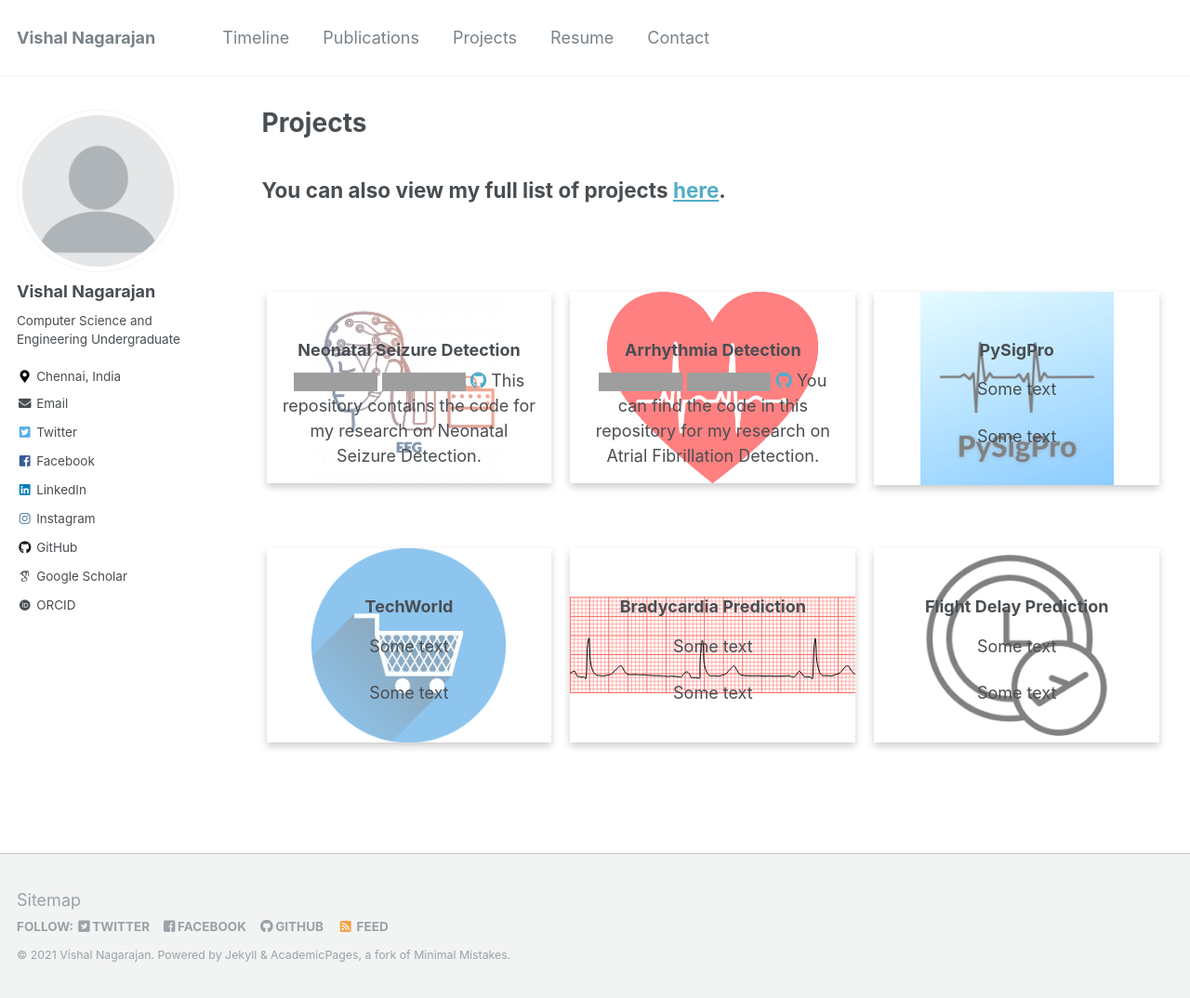
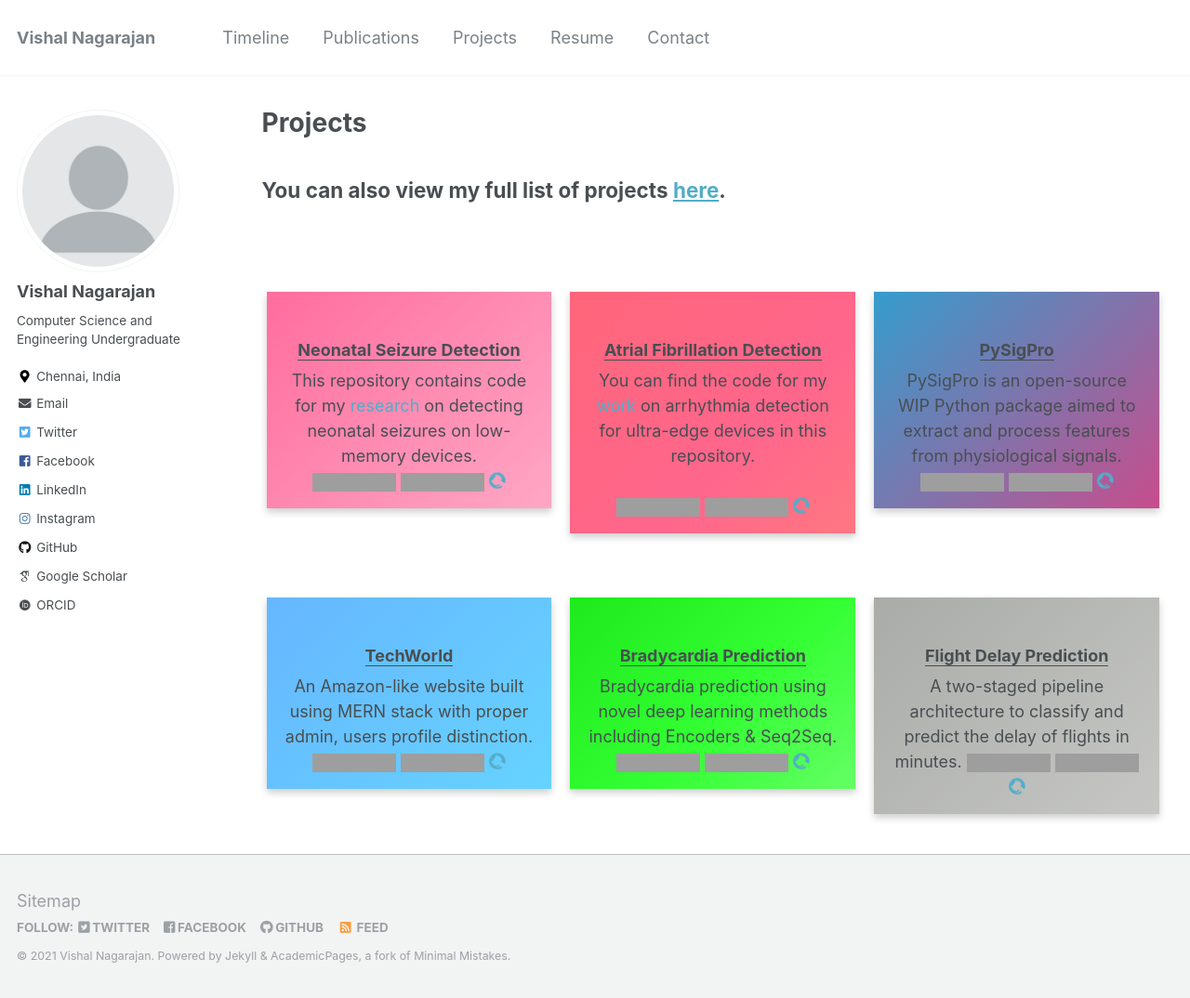
Before and after one commit to vishaln15/vishaln15.github.io, a Jekyll site: the page built from _pages/projects.md, in a window 1280 px wide and 1074 px high. Shown: the whole window at 93% size. Built offline with Jekyll 4.4.1, drawn with Linux system fonts in a browser that asks for light colours; some web fonts are replaced; grey boxes are pictures that could not be loaded.

Commit message:
Updated projects.md

```diff
--- a/_pages/projects.md
+++ b/_pages/projects.md
@@ -40,61 +40,88 @@ author_profile: true
   box-shadow: 0 4px 8px 0 rgba(0, 0, 0, 0.2);
   padding: 16px;
   text-align: center;
-  background-image: url('/images/neonatal.png');
-  /* position: relative; */
   background-repeat: no-repeat;
   background-size: contain;
   background-position: center;
+  background: linear-gradient(-45deg, #ff4500, #ffb3cc, #ff6699, #ff66ff);
+  background-size: 400% 400%;
+  animation: gradient 5s ease infinite;
 }
 .atrial{
   box-shadow: 0 4px 8px 0 rgba(0, 0, 0, 0.2);
   padding: 16px;
   text-align: center;
-  background-image: url('/images/atrial.png');
+  /* background-image: url('/images/atrial.png'); */
   /* position: relative; */
   background-repeat: no-repeat;
   background-size: contain;
   background-position: center;
+  background: linear-gradient(-45deg, #ffa366, #ff668c, #ff6666, #ffb366);
+	background-size: 400% 400%;
+	animation: gradient 10s ease infinite;
 }
 .pysigpro{
   box-shadow: 0 4px 8px 0 rgba(0, 0, 0, 0.2);
   padding: 16px;
   text-align: center;
-  background-image: url('/images/pysigpro.png');
+  /* background-image: url('/images/pysigpro.png'); */
   /* position: relative; */
   background-repeat: no-repeat;
   background-size: contain;
   background-position: center;
+  background: linear-gradient(-45deg, #ee7752, #e73c7e, #23a6d5, #23d5ab);
+	background-size: 400% 400%;
+	animation: gradient 5s ease infinite;
 }
 .techworld{
   box-shadow: 0 4px 8px 0 rgba(0, 0, 0, 0.2);
   padding: 16px;
   text-align: center;
-  background-image: url('/images/techworld.png');
+  /* background-image: url('/images/techworld.png'); */
   /* position: relative; */
   background-repeat: no-repeat;
   background-size: contain;
   background-position: center;
+  background: linear-gradient(-45deg, #66ffff, #66d9ff, #66b3ff, #e6f2ff);
+	background-size: 400% 400%;
+  animation: gradient 5s ease infinite;
 }
 .bradycardia{
   box-shadow: 0 4px 8px 0 rgba(0, 0, 0, 0.2);
   padding: 16px;
   text-align: center;
-  background-image: url('/images/bradycardia.svg');
+  /* background-image: url('/images/bradycardia.svg'); */
   /* position: relative; */
   background-repeat: no-repeat;
   background-size: contain;
   background-position: center;
+  background: linear-gradient(-45deg, #ccffcc, #33ff33, #00cc00, #66ff33);
+	background-size: 400% 400%;
+  animation: gradient 10s ease infinite;
 }
 .flightdelay{
   box-shadow: 0 4px 8px 0 rgba(0, 0, 0, 0.2);
   padding: 16px;
   text-align: center;
-  background-image: url('/images/flightdelay.png');
+  /* background-image: url('/images/flightdelay.png'); */
   /* position: relative; */
   background-repeat: no-repeat;
   background-size: contain;
   background-position: center;
+  background: linear-gradient(-45deg, #f2f3f2, #cccdcb, #a6a8a4, #c0c1be);
+	background-size: 400% 400%;
+  animation: gradient 5s ease infinite;
+}
+@keyframes gradient {
+	0% {
+		background-position: 0% 50%;
+	}
+	50% {
+		background-position: 100% 50%;
+	}
+	100% {
+		background-position: 0% 50%;
+	}
 }
 </style>
 
@@ -103,29 +130,31 @@ author_profile: true
 <div class="row">
   <div class="column">
     <div class="neonatal">
-      <h3>Neonatal Seizure Detection</h3>
+      <h3><u>Neonatal Seizure Detection</u></h3>
+      This repository contains code for my <a href="https://vishaln15.github.io/publication/2021-NeonatalSeizureDetection-2" style="text-decoration: none">research</a> on detecting neonatal seizures on low-memory devices. <br>
       <a href="https://github.com/vishaln15/NeonatalSeizureDetection/blob/main/LICENSE"><img alt="GitHub license" src="https://img.shields.io/github/license/vishaln15/NeonatalSeizureDetection"></a>
       <a href="https://github.com/vishaln15/NeonatalSeizureDetection/stargazers"><img alt="GitHub stars" src="https://img.shields.io/github/stars/vishaln15/NeonatalSeizureDetection?style=plastic"></a>
-      <a href="https://github.com/vishaln15/NeonatalSeizureDetection" style="text-decoration: none"><i class="fab fa-github"></i></a>
-      This repository contains the code for my research on Neonatal Seizure Detection.
+      <a href="https://github.com/vishaln15/NeonatalSeizureDetection" style="text-decoration: none"><i class="fab fa-github fa-spin"></i></a>
     </div>
   </div>
 
   <div class="column">
     <div class="atrial">
-      <h3>Arrhythmia Detection</h3>
+      <h3><u>Atrial Fibrillation Detection</u></h3>
+      You can find the code for my <a href="https://vishaln15.github.io/publication/2021-OptimizedArrhythmiaDetection-1" style="text-decoration: none">work</a> on arrhythmia detection for ultra-edge devices in this repository. <br><br>
       <a href="https://github.com/vishaln15/OptimizedArrhythmiaDetection/blob/main/LICENSE"><img alt="GitHub license" src="https://img.shields.io/github/license/vishaln15/OptimizedArrhythmiaDetection"></a>
       <a href="https://github.com/vishaln15/OptimizedArrhythmiaDetection/network"><img alt="GitHub forks" src="https://img.shields.io/github/forks/vishaln15/OptimizedArrhythmiaDetection"></a>
-      <a href="https://github.com/vishaln15/NeonatalSeizureDetection" style="text-decoration: none"><i class="fab fa-github"></i></a>
-      You can find the code in this repository for my research on Atrial Fibrillation Detection.
+      <a href="https://github.com/vishaln15/NeonatalSeizureDetection" style="text-decoration: none"><i class="fab fa-github fa-spin"></i></a>
     </div>
   </div>
 
   <div class="column">
     <div class="pysigpro">
-      <h3>PySigPro</h3>
-      <p>Some text</p>
-      <p>Some text</p>
+      <h3><u>PySigPro</u></h3>
+      PySigPro is an open-source WIP Python package aimed to extract and process features from physiological signals.<br>
+      <a href="https://github.com/vishaln15/pysigpro/blob/main/LICENSE"><img alt="GitHub license" src="https://img.shields.io/github/license/vishaln15/pysigpro"></a>
+      <img alt="GitHub top language" src="https://img.shields.io/github/languages/top/vishaln15/pysigpro">
+      <a href="https://github.com/vishaln15/pysigpro" style="text-decoration: none"><i class="fab fa-github fa-spin"></i></a>
     </div>
   </div>
 </div>
@@ -135,25 +164,31 @@ author_profile: true
 <div class="row">
   <div class="column">
     <div class="techworld">
-      <h3>TechWorld</h3>
-      <p>Some text</p>
-      <p>Some text</p>
+      <h3><u>TechWorld</u></h3>
+      An Amazon-like website built using MERN stack with proper admin, users profile distinction.
+      <a href="https://github.com/vishaln15/techworld/blob/master/LICENSE"><img alt="GitHub license" src="https://img.shields.io/github/license/vishaln15/techworld"></a>
+      <a href="https://github.com/vishaln15/techworld/stargazers"><img alt="GitHub stars" src="https://img.shields.io/github/stars/vishaln15/techworld"></a>
+      <a href="https://github.com/vishaln15/techworld" style="text-decoration: none"><i class="fab fa-github fa-spin"></i></a>
     </div>
   </div>
 
   <div class="column">
     <div class="bradycardia">
-      <h3>Bradycardia Prediction</h3>
-      <p>Some text</p>
-      <p>Some text</p>
+      <h3><u>Bradycardia Prediction</u></h3>
+      Bradycardia prediction using novel deep learning methods including Encoders & Seq2Seq.
+      <a href="https://github.com/vishaln15/Bradycardia-Prediciton/blob/main/LICENSE"><img alt="GitHub license" src="https://img.shields.io/github/license/vishaln15/Bradycardia-Prediciton"></a>
+      <img alt="GitHub last commit" src="https://img.shields.io/github/last-commit/vishaln15/Bradycardia-Prediciton">
+      <a href="https://github.com/vishaln15/Bradycardia-Prediciton" style="text-decoration: none"><i class="fab fa-github fa-spin"></i></a>
     </div>
   </div>
 
   <div class="column">
     <div class="flightdelay">
-      <h3>Flight Delay Prediction</h3>
-      <p>Some text</p>
-      <p>Some text</p>
+      <h3><u>Flight Delay Prediction</u></h3>
+      A two-staged pipeline architecture to classify and predict the delay of flights in minutes.
+      <img alt="GitHub last commit" src="https://img.shields.io/github/last-commit/vishaln15/Flight-Delay-Prediction">
+      <a href="https://github.com/vishaln15/Flight-Delay-Prediction/stargazers"><img alt="GitHub stars" src="https://img.shields.io/github/stars/vishaln15/Flight-Delay-Prediction"></a>
+      <a href="https://github.com/vishaln15/Flight-Delay-Prediction" style="text-decoration: none"><i class="fab fa-github fa-spin"></i></a>
     </div>
   </div>
 </div>
```
